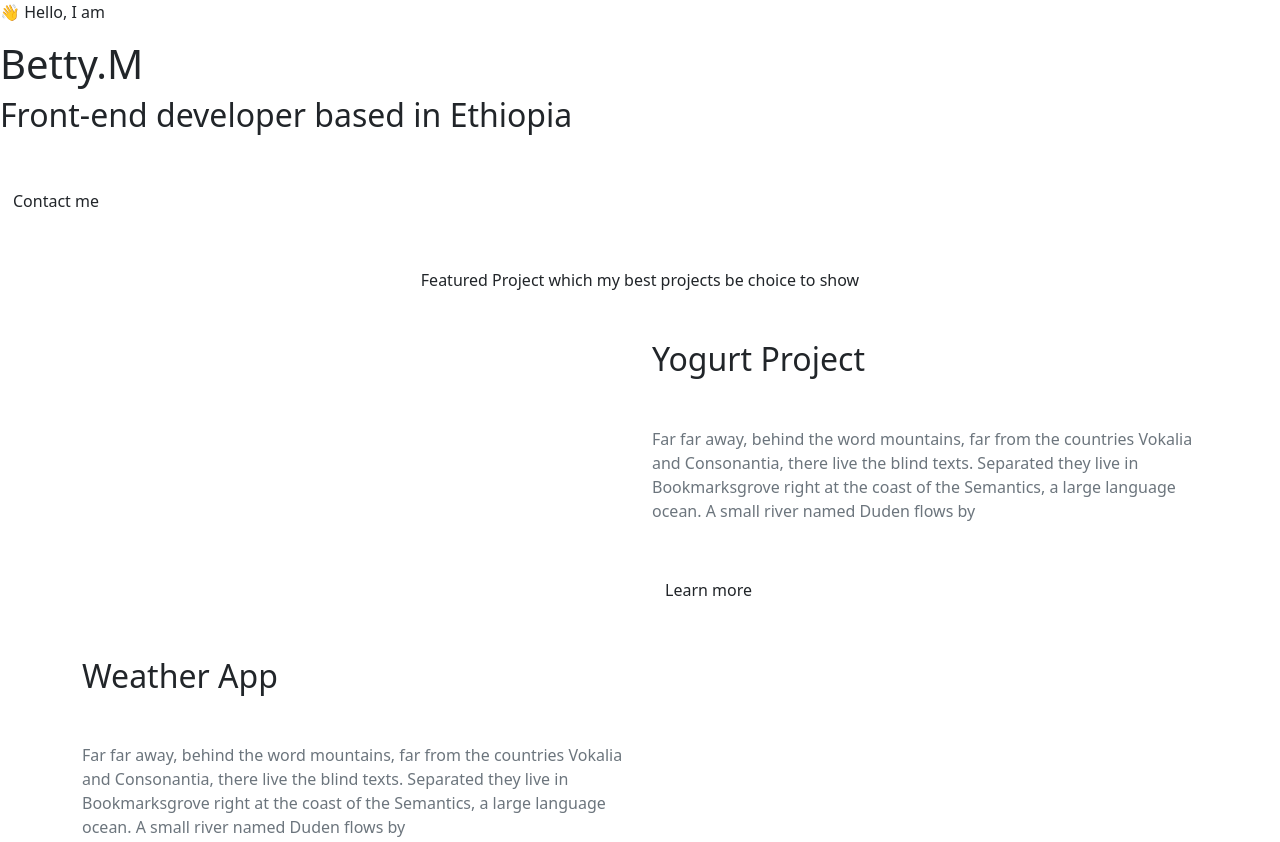
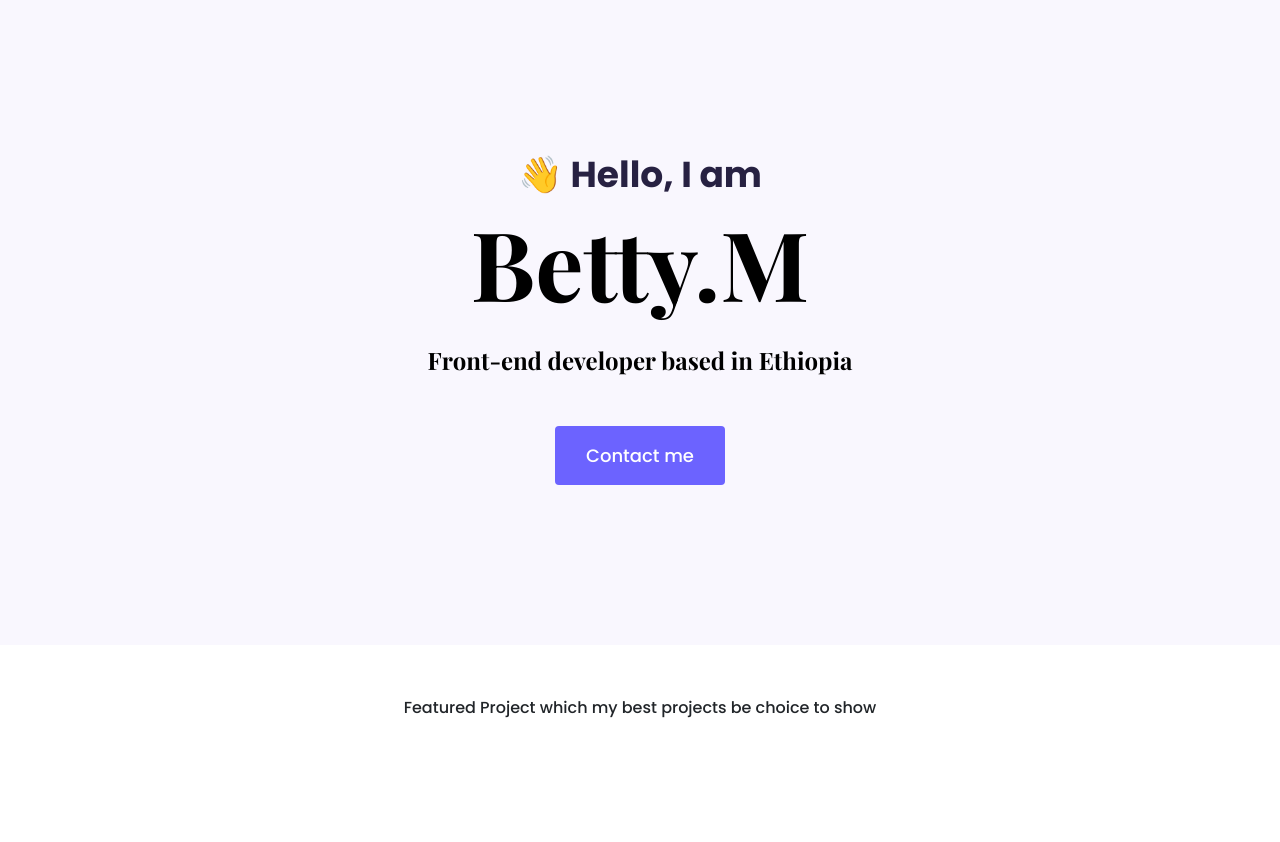
Before and after one commit to flo34k/resposive-homepage, a plain HTML site: page index.html in a window 1280 px wide. Shown: the top 842 px of the page. Drawn offline with nearby package versions, Linux system fonts and the light colour scheme.

Commit message:
edit path and update style.css

```diff
--- a/index.html
+++ b/index.html
@@ -17,7 +17,7 @@
       href="https://fonts.googleapis.com/css2?family=Playfair+Display:wght@700&family=Poppins:wght@500;700&display=swap"
       rel="stylesheet"
     />
-    <link rel="stylesheet" href="styles/portfolio.css" />
+    <link rel="stylesheet" href="style.css" />
 
     <script>
       src="https://cdn.jsdelivr.net/npm/bootstrap@5.0.0-beta2/dist/js/bootstrap.bundle.min.js"
--- /dev/null
+++ b/style.css
@@ -0,0 +1,98 @@
+:root {
+    --branding-color: #6c63ff;
+    --secondary-color: #f9f7fe;
+    --heading-font-family: "Playfair Display", serif;
+    --default-font-family: "Poppins", sans-serif;
+  }
+
+  body {
+    font-family: var(--default-font-family);
+  }
+
+  h1,
+  h2,
+  h3,
+  h4,
+  h5,
+  h6 {
+    color: black;
+    font-family: var(--heading-font-family);
+    font-weight: bold;
+  }
+
+  h1 {
+    font-size: 96px;
+    line-height: 1.5;
+  }
+
+  h2 {
+    font-size: 64px;
+  }
+
+  p {
+    font-weight: normal;
+    font-size: 16px;
+    line-height: 30px;
+  }
+
+  .hero {
+    background: var(--secondary-color);
+    text-align: center;
+    padding: 160px 20px;
+  }
+
+  .hero p {
+    font-size: 36px;
+    font-weight: bold;
+    margin: 0;
+    color: #272142;
+  }
+
+  .hero h2 {
+    font-family: var(--heading-font-family);
+    font-weight: normal;
+    line-height: 1.5;
+    font-size: 24px;
+  }
+
+  .btn-branding {
+    background: var(--branding-color);
+    border-radius: 4px;
+    color: white;
+    font-size: 18px;
+    line-height: 27px;
+    padding: 15px 30px;
+  }
+
+  .btn-branding-outline {
+    color: var(--branding-color);
+    border: 1px solid var(--branding-color);
+    border-radius: 4px;
+    font-size: 18px;
+    line-height: 27px;
+    padding: 15px 30px;
+  }
+
+  .project-desciption {
+    padding: 120px 60px;
+  }
+
+  @media (max-width: 900px) {
+    h1 {
+      font-size: 44px;
+      line-height: 2;
+    }
+
+    h2 {
+      font-size: 44px;
+    }
+
+    .hero {
+      padding: 80px 20px;
+    }
+
+    .project-desciption {
+      padding: 0;
+      text-align: center;
+    }
+  }
```
